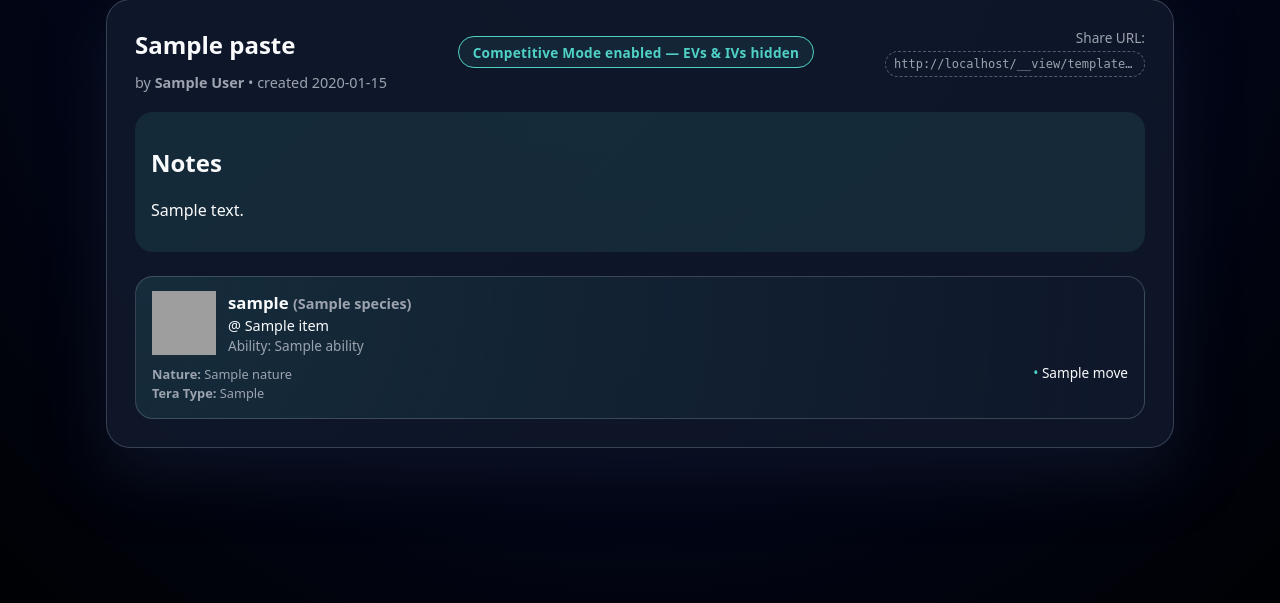
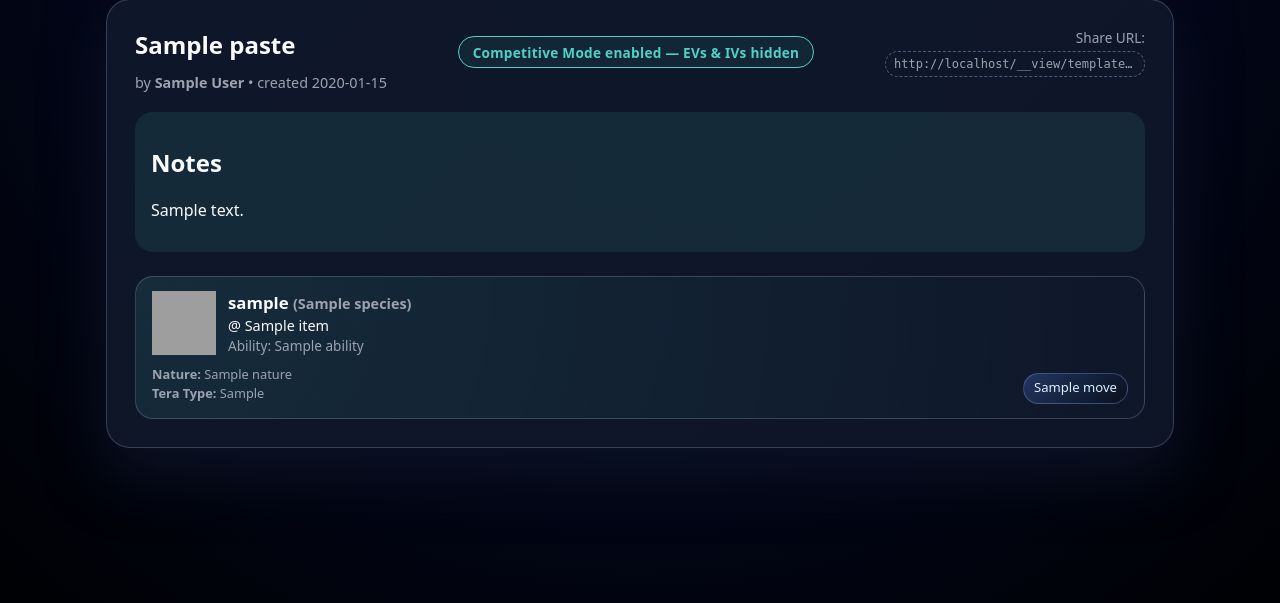
Before and after one commit to Erusel/Cobblepaste, a Flask app: template templates/paste.html in a window 1280 px wide. Shown: the part 102-705 px from the top of the page. Run offline with Flask 3, Linux system fonts and the light colour scheme; tables that the repository leaves empty hold one stand-in row (values such as "Sample post"); the template is opened without the code that fills it: values that come from a table or form of the project are taken from there, most other values are stand-ins (such as "Sample title", 1, 10 or a date in 2020); grey boxes are pictures that could not be loaded.

Commit message:
updated paste for better readablity

```diff
--- a/templates/paste.html
+++ b/templates/paste.html
@@ -92,14 +92,14 @@
           </div>
           {% endif %}
           {% endif %}
-
         </div>
 
-        <ul class="cp-moves">
+        <!-- BEAUTIFUL MOVES RENDERING -->
+        <div class="cp-move-list">
           {% for move in mon.moves %}
-          <li>{{ move }}</li>
+          <span class="cp-move-pill">{{ move }}</span>
           {% endfor %}
-        </ul>
+        </div>
 
       </div>
     </article>
@@ -112,7 +112,7 @@
   margin-top: 8px;
   border: 1px solid rgba(255,255,255,0.1);
   border-radius: 8px;
-  padding: 8px 10px;
+  padding: 8px 12px;
   background: rgba(255,255,255,0.04);
 }
 
@@ -139,6 +139,32 @@
 .cp-stat-value {
   font-weight: 600;
 }
+
+/* NEW: Beautiful pill-style moves */
+.cp-move-list {
+  display: flex;
+  flex-wrap: wrap;
+  gap: 6px;
+  margin-top: 10px;
+}
+
+.cp-move-pill {
+  background: linear-gradient(135deg, rgba(90,140,255,0.25), rgba(0,0,0,0.25));
+  border: 1px solid rgba(140,190,255,0.3);
+  padding: 4px 10px;
+  border-radius: 999px;
+  font-size: 0.82rem;
+  font-weight: 500;
+  color: #dceeff;
+  backdrop-filter: blur(4px);
+  transition: 0.15s ease-in-out;
+}
+
+.cp-move-pill:hover {
+  background: rgba(130,170,255,0.45);
+  border-color: rgba(180,220,255,0.7);
+  transform: scale(1.05);
+}
 </style>
 
 <script>
```
